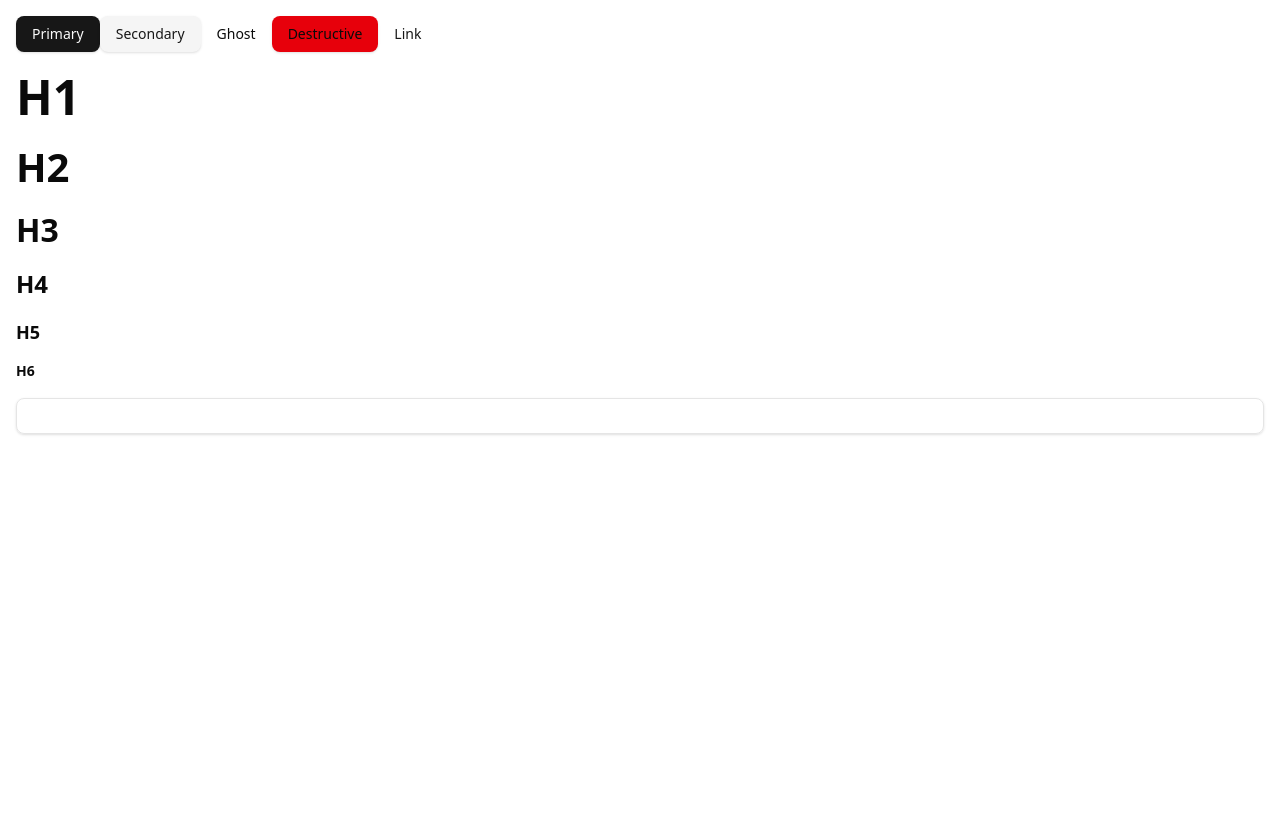
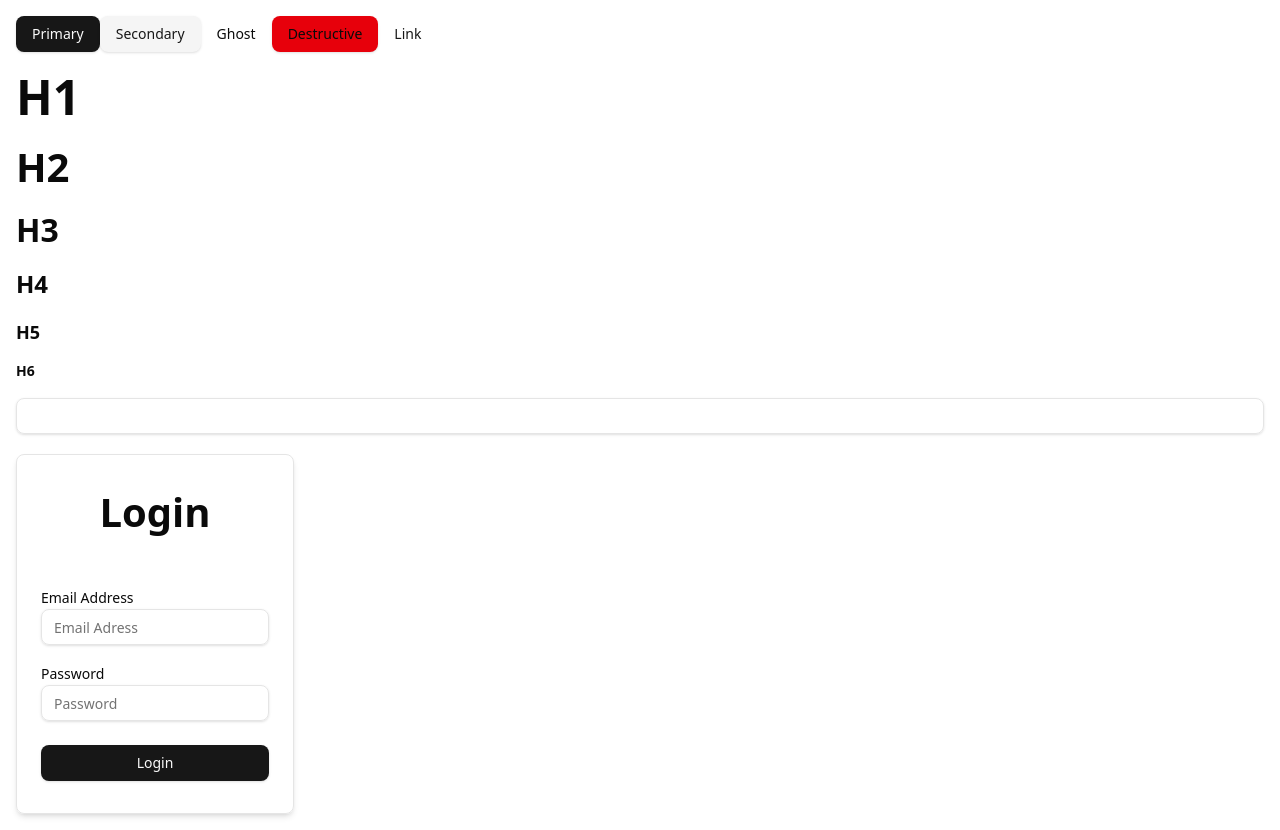
Before and after one commit to Pluall/timeoff, a Next.js app: page /components in a window 1280 px wide. Before the commit the page ends 800 px from the top, so only its background shows below. Built offline with nearby package versions, Linux system fonts and the light colour scheme.

Commit message:
Created Login Form

```diff
--- a/package.json
+++ b/package.json
@@ -13,6 +13,7 @@
   },
   "dependencies": {
     "@radix-ui/react-slot": "^1.1.2",
+    "@tanstack/react-form": "^1.1.2",
     "class-variance-authority": "^0.7.1",
     "clsx": "^2.1.1",
     "lucide-react": "^0.484.0",
--- a/src/app/components/page.tsx
+++ b/src/app/components/page.tsx
@@ -2,6 +2,7 @@
 import { Button } from '@/components/atoms/Button';
 import { Input } from '@/components/atoms/Input';
 import { Typography } from '@/components/atoms/Typography';
+import { LoginForm } from '@/components/molecules/LoginForm';
 import { redirect } from 'next/navigation';
 
 const Page = () => {
@@ -9,7 +10,7 @@ const Page = () => {
     redirect('/');
   }
   return (
-    <div className={'flex flex-col items-start gap-5 p-4'}>
+    <div className={'flex flex-col items-start gap-5 p-4 w-full'}>
       <div>
         <Button variant={'default'}>Primary</Button>
         <Button variant={'secondary'}>Secondary</Button>
@@ -36,6 +37,7 @@ const Page = () => {
         H6
       </Typography>
       <Input />
+      <LoginForm onSubmitForm={(value) => console.log(value)} />
     </div>
   );
 };
--- /dev/null
+++ b/src/components/molecules/LoginForm/index.tsx
@@ -0,0 +1,145 @@
+import { useForm } from '@tanstack/react-form';
+import * as React from 'react';
+import type { AnyFieldApi } from '@tanstack/react-form';
+import { Typography } from '@/components/atoms/Typography';
+import { Input } from '@/components/atoms/Input';
+import { Button } from '@/components/atoms/Button';
+import { LoginFormProps } from './types';
+
+const FieldInfo = ({ field }: { field: AnyFieldApi }) => {
+  return (
+    <>
+      {field.state.meta.isTouched && field.state.meta.errors.length ? (
+        <em>{field.state.meta.errors.join(',')}</em>
+      ) : null}
+      {field.state.meta.isValidating ? 'Validating...' : null}
+    </>
+  );
+};
+
+const LoginForm = React.forwardRef<HTMLDivElement, LoginFormProps>(
+  ({ onSubmitForm }, ref) => {
+    const form = useForm({
+      defaultValues: {
+        emailAddress: '',
+        password: '',
+      },
+      onSubmit: async ({ value }) => {
+        onSubmitForm(value);
+      },
+    });
+
+    return (
+      <div
+        className={
+          'flex flex-col border shadow-md rounded-md px-6 py-8 items-center justify-center w-auto gap-12'
+        }
+        ref={ref}
+      >
+        <Typography as={'h2'} size={'4xxl'}>
+          Login
+        </Typography>
+        <form
+          className={'flex flex-col gap-6'}
+          onSubmit={(e) => {
+            e.preventDefault();
+            e.stopPropagation();
+            form.handleSubmit();
+          }}
+        >
+          <div className={'flex flex-col gap-4'}>
+            <div>
+              <form.Field
+                name='emailAddress'
+                validators={{
+                  onChange: ({ value }) =>
+                    !value ? 'A email address is required' : undefined,
+                  onChangeAsyncDebounceMs: 500,
+                  onChangeAsync: async ({ value }) => {
+                    await new Promise((resolve) => setTimeout(resolve, 1000));
+                    return (
+                      value.includes('error') &&
+                      'No "error" allowed in email address'
+                    );
+                  },
+                }}
+              >
+                {(field) => {
+                  return (
+                    <>
+                      <Typography as={'label'} size={'sm'}>
+                        Email Address
+                      </Typography>
+                      <Input
+                        placeholder={'Email Adress'}
+                        id={field.name}
+                        name={field.name}
+                        value={field.state.value}
+                        onBlur={field.handleBlur}
+                        onChange={(e) => field.handleChange(e.target.value)}
+                      />
+                      <FieldInfo field={field} />
+                    </>
+                  );
+                }}
+              </form.Field>
+            </div>
+            <div>
+              <form.Field
+                name='password'
+                validators={{
+                  onChange: ({ value }) =>
+                    !value ? 'A password is required' : undefined,
+                  onChangeAsyncDebounceMs: 500,
+                  onChangeAsync: async ({ value }) => {
+                    await new Promise((resolve) => setTimeout(resolve, 1000));
+                    return (
+                      value.includes('error') &&
+                      'No "error" allowed in password'
+                    );
+                  },
+                }}
+              >
+                {(field) => (
+                  <>
+                    <Typography as={'label'} size={'sm'}>
+                      Password
+                    </Typography>
+                    <Input
+                      id={field.name}
+                      placeholder={'Password'}
+                      name={field.name}
+                      value={field.state.value}
+                      onBlur={field.handleBlur}
+                      onChange={(e) => field.handleChange(e.target.value)}
+                    />
+                    <FieldInfo field={field} />
+                  </>
+                )}
+              </form.Field>
+            </div>
+          </div>
+          <form.Subscribe
+            selector={(state) => [state.canSubmit, state.isSubmitting]}
+          >
+            {([canSubmit]) => (
+              <>
+                <Button
+                  className={'w-full'}
+                  type={'submit'}
+                  disabled={!canSubmit}
+                >
+                  Login
+                </Button>
+              </>
+            )}
+          </form.Subscribe>
+        </form>
+      </div>
+    );
+  }
+);
+
+LoginForm.displayName = 'LoginForm';
+
+export { LoginForm };
--- /dev/null
+++ b/src/components/molecules/LoginForm/types.ts
@@ -0,0 +1,8 @@
+export interface LoginFormProps {
+  onSubmitForm: (value: LoginFormValueProps) => void;
+}
+
+export type LoginFormValueProps = {
+  emailAddress: string;
+  password: string;
+};
```
Also changed, not shown: 1 other file (tests, documents, lock files or other folders).
